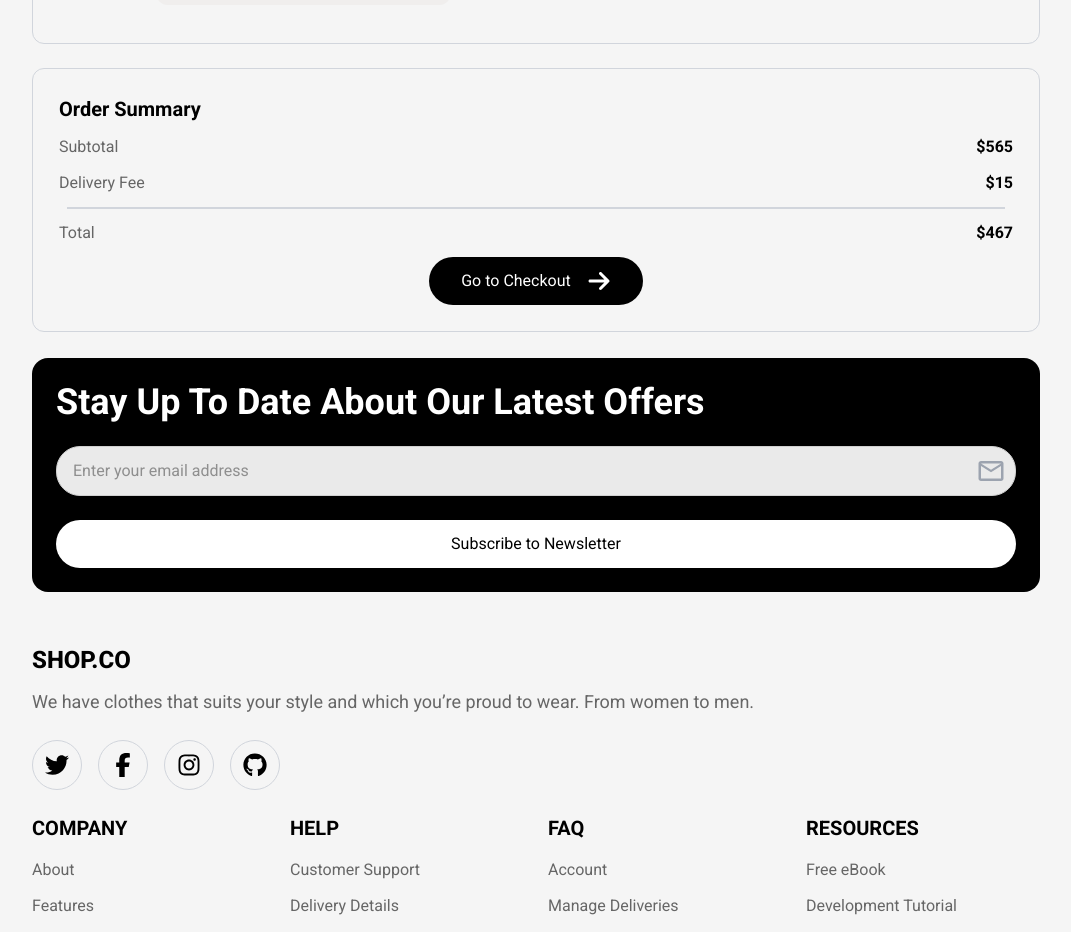
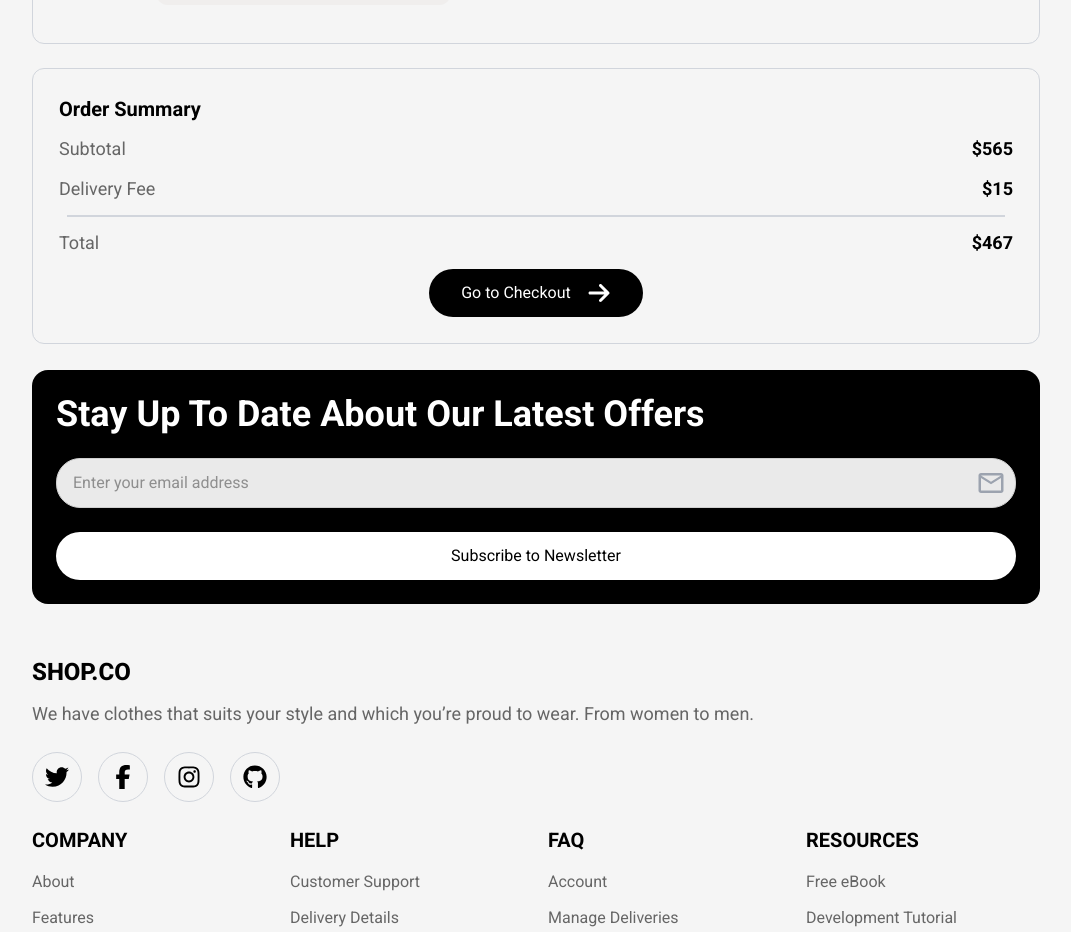
Before and after one commit to Kaydev-cmd/shop-co-web-app, a Next.js app: page /cart in a window 1280 px wide. Shown: the part 1200-2132 px from the top of the page, without its empty margins (104-1175 px from the left). Built offline with nearby package versions, Linux system fonts and the light colour scheme.

Commit message:
feat: apply text-lg on all p tags for medium screens

```diff
--- a/pages/cart/index.tsx
+++ b/pages/cart/index.tsx
@@ -29,12 +29,12 @@ const CartPage = () => {
         <div className="flex flex-col card border border-gray-300 gap-3 rounded-xl">
           <h2 className="font-bold text-xl">Order Summary</h2>
           <div className="flex justify-between">
-            <p className="text-[#666666]">Subtotal</p>
-            <p className="font-bold">$565</p>
+            <p className="text-[#666666] md:text-lg">Subtotal</p>
+            <p className="font-bold md:text-lg">$565</p>
           </div>
           <div className="flex justify-between">
-            <p className="text-[#666666]">Delivery Fee</p>
-            <p className="font-bold">$15</p>
+            <p className="text-[#666666] md:text-lg">Delivery Fee</p>
+            <p className="font-bold md:text-lg">$15</p>
           </div>
 
           <div className="container">
@@ -42,8 +42,8 @@ const CartPage = () => {
           </div>
 
           <div className="flex justify-between">
-            <p className="text-[#666666]">Total</p>
-            <p className="font-bold">$467</p>
+            <p className="text-[#666666] md:text-lg">Total</p>
+            <p className="font-bold md:text-lg">$467</p>
           </div>
 
           <div className="flex justify-center">
```
